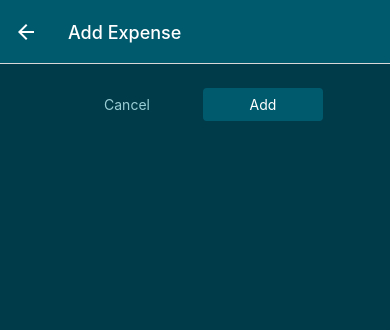
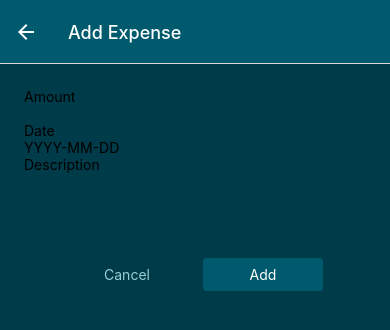
Before and after one commit to stephen-gift/ExpenseTrackerApp, a React Native app: screen /ManageExpense in a window 390 px wide. Shown: the top 330 px of the page. Built offline with nearby package versions, Linux system fonts and the light colour scheme.

Commit message:
Creating an Overall Form

```diff
--- a/components/ManageExpense/ExpenseForm.js
+++ b/components/ManageExpense/ExpenseForm.js
@@ -1,10 +1,35 @@
 import { StyleSheet, Text, View } from "react-native";
 import React from "react";
+import Input from "./Input";
 
 export default function ExpenseForm() {
+  function amountChangeHandler() {}
   return (
     <View>
-      <Text>ExpenseForm</Text>
+      <Input
+        label={"Amount"}
+        textInputConfig={{
+          keyboardType: "decimal-pad",
+          onChangeText: amountChangeHandler,
+        }}
+      />
+      <Input
+        label={"Date"}
+        textInputConfig={{
+          placeholder: "YYYY-MM-DD",
+          maxLength: 10,
+          onChangeText: () => {},
+        }}
+      />
+      <Input
+        label={"Description"}
+        textInputConfig={{
+          multiline: true,
+          numberOfLines: 5,
+          //   autoCorrect: false,
+          //   autoCapitalize: true,
+        }}
+      />
     </View>
   );
 }
--- a/screens/ManageExpenseScreen.js
+++ b/screens/ManageExpenseScreen.js
@@ -4,6 +4,7 @@
 import IconButton from "../components/UI/IconButton";
 import Button from "../components/UI/Button";
 import { ExpenseContext } from "../store/context/expenseContext";
+import ExpenseForm from "../components/ManageExpense/ExpenseForm";
 
 export default function ManageExpensesScreen({ route, navigation }) {
   const expensesCtx = useContext(ExpenseContext);
@@ -42,6 +43,7 @@
 
   return (
     <View style={styles.container}>
+      <ExpenseForm />
       <View style={styles.buttons}>
         <Button style={styles.button} mode={"flat"} onPress={cancelHandler}>
           Cancel
```
